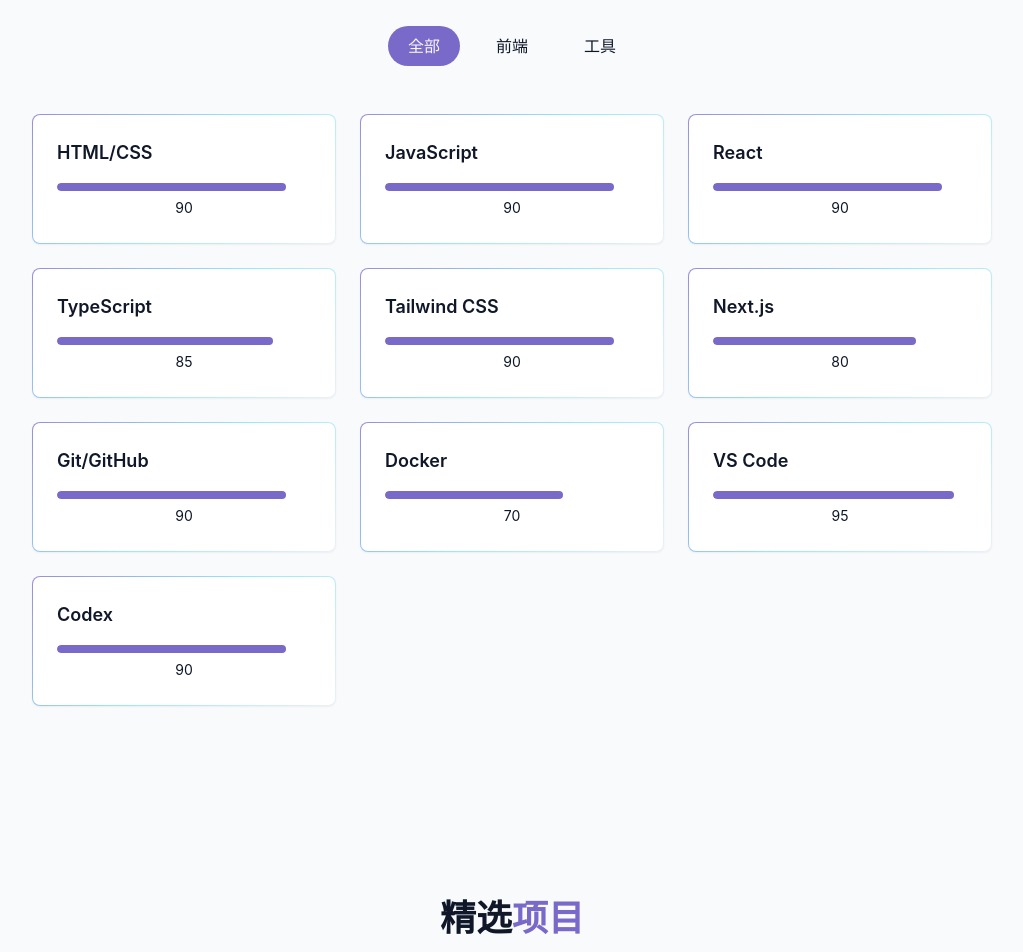
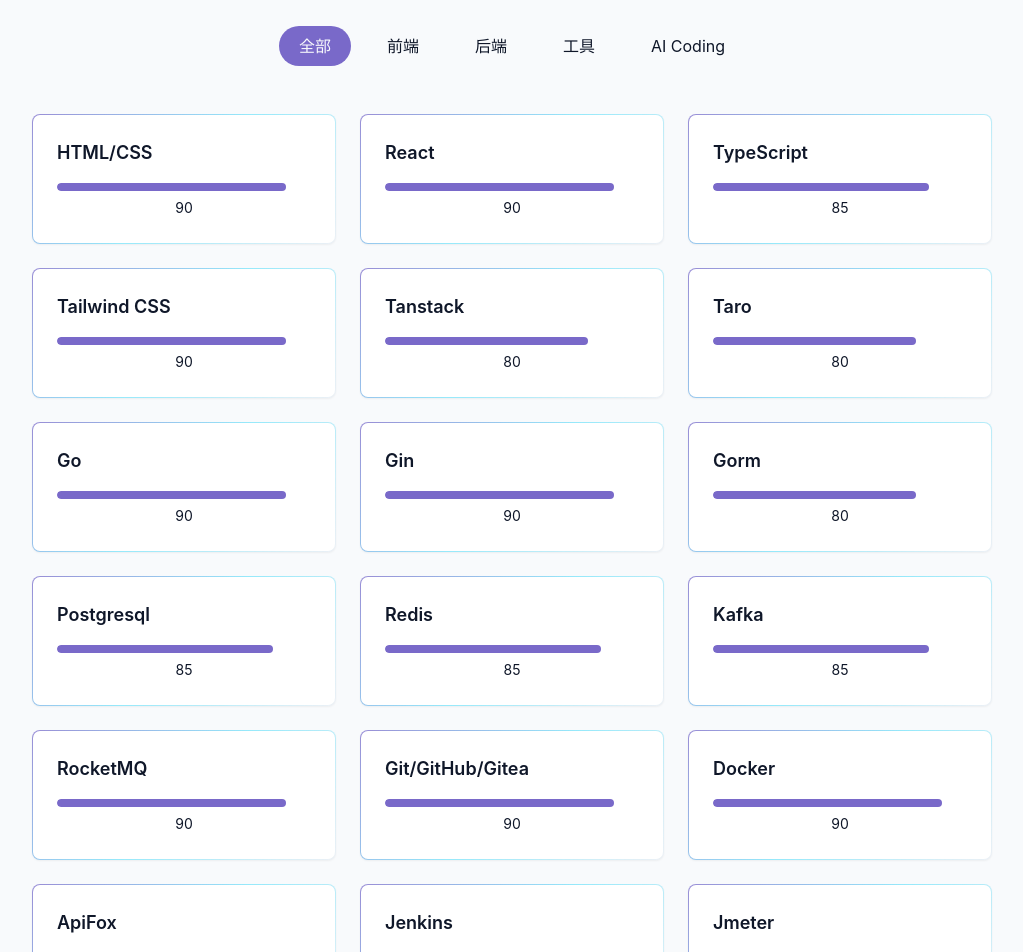
Before and after one commit to Anyeling0620/Profile, a React (Vite) app: page / in a window 1280 px wide. Shown: the part 1640-2592 px from the top of the page, without its empty margins (128-1151 px from the left). Built offline with nearby package versions, Linux system fonts and the light colour scheme; no server answers.

Commit message:
feat: 修改技能模块介绍和个人名字

```diff
--- a/src/components/HeroSection.jsx
+++ b/src/components/HeroSection.jsx
@@ -10,7 +10,7 @@
           <h1 className="text-4xl md:text-6xl font-bold tracking-tight">
             <span className="opacity-0 animate-fade-in">你好，我是 </span>
             <span className="text-primary opacity-0 animate-fade-in-delay-1">
-              Anyeling{" "}
+              邝梓濠{" "}
             </span>
             <span className="text-gradient ml-2 opacity-0 animate-fade-in-delay-2">
               个人开发
--- a/src/components/Navbar.jsx
+++ b/src/components/Navbar.jsx
@@ -37,7 +37,7 @@
           className="text-xl font-bold text-primary flex items-center"
         >
           <span className="relative z-10">
-            <span className="text-glow text-foreground">Anyeling</span> 作品集
+            <span className="text-glow text-foreground">邝梓濠</span> 作品集
           </span>
         </a>
 
--- a/src/components/SkillsSection.jsx
+++ b/src/components/SkillsSection.jsx
@@ -3,24 +3,44 @@
 const skills = [
   // Frontend
   { name: "HTML/CSS", level: 90, category: "frontend" },
-  { name: "JavaScript", level: 90, category: "frontend" },
   { name: "React", level: 90, category: "frontend" },
   { name: "TypeScript", level: 85, category: "frontend" },
   { name: "Tailwind CSS", level: 90, category: "frontend" },
-  { name: "Next.js", level: 80, category: "frontend" },
+  { name: "Tanstack", level: 80, category: "frontend" },
+  { name: "Taro", level: 80, category: "frontend" },
+    // backend
+  { name: "Go", level: 90, category: "backend" },
+  { name: "Gin", level: 90, category: "backend" },
+  { name: "Gorm", level: 80, category: "backend" },
+  { name: "Postgresql", level: 85, category: "backend" },
+  { name: "Redis", level: 85, category: "backend" },
+  { name: "Kafka", level: 85, category: "backend" },
+  { name: "RocketMQ", level: 90, category: "backend" },
+  // Tools
+  { name: "Git/GitHub/Gitea", level: 90, category: "tools" },
+  { name: "Docker", level: 90, category: "tools" },
+  { name: "ApiFox", level: 90, category: "tools" },
+  { name: "Jenkins", level: 85, category: "tools" },
+  { name: "Jmeter", level: 80, category: "tools" },
+  { name: "Prometheus", level: 80, category: "tools" },
+  { name: "Grafana", level: 80, category: "tools" },
 
-  // Tools
-  { name: "Git/GitHub", level: 90, category: "tools" },
-  { name: "Docker", level: 70, category: "tools" },
-  { name: "VS Code", level: 95, category: "tools" },
-  { name: "Codex", level: 90, category: "tools" },
+    // Aicoding
+  { name: "Codex", level: 90, category: "aiCoding" },
+  { name: "Claude Code", level: 85, category: "aiCoding" },
+  { name: "MCP", level: 85, category: "aiCoding" },
+  { name: "Skills", level: 85, category: "aiCoding" },
+  { name: "SDD", level: 85, category: "aiCoding" },
+  { name: "Harness Engineering", level: 85, category: "aiCoding" },
 ];
 
-const categories = ["all", "frontend", "tools"];
+const categories = ["all", "frontend","backend", "tools","aiCoding"];
 const categoryLabels = {
   all: "全部",
   frontend: "前端",
+  backend: "后端",
   tools: "工具",
+  aiCoding: "AI Coding"
 };
 
 export default function SkillsSection() {
```
